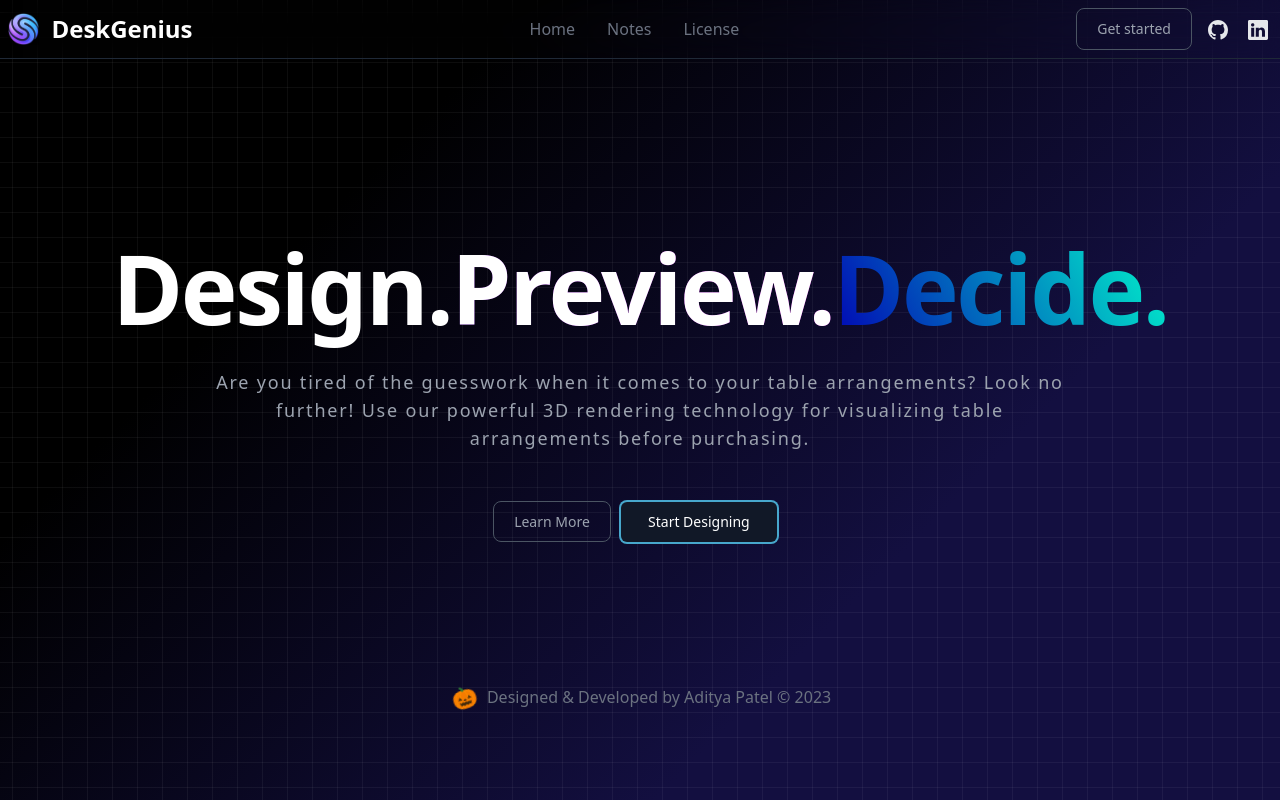
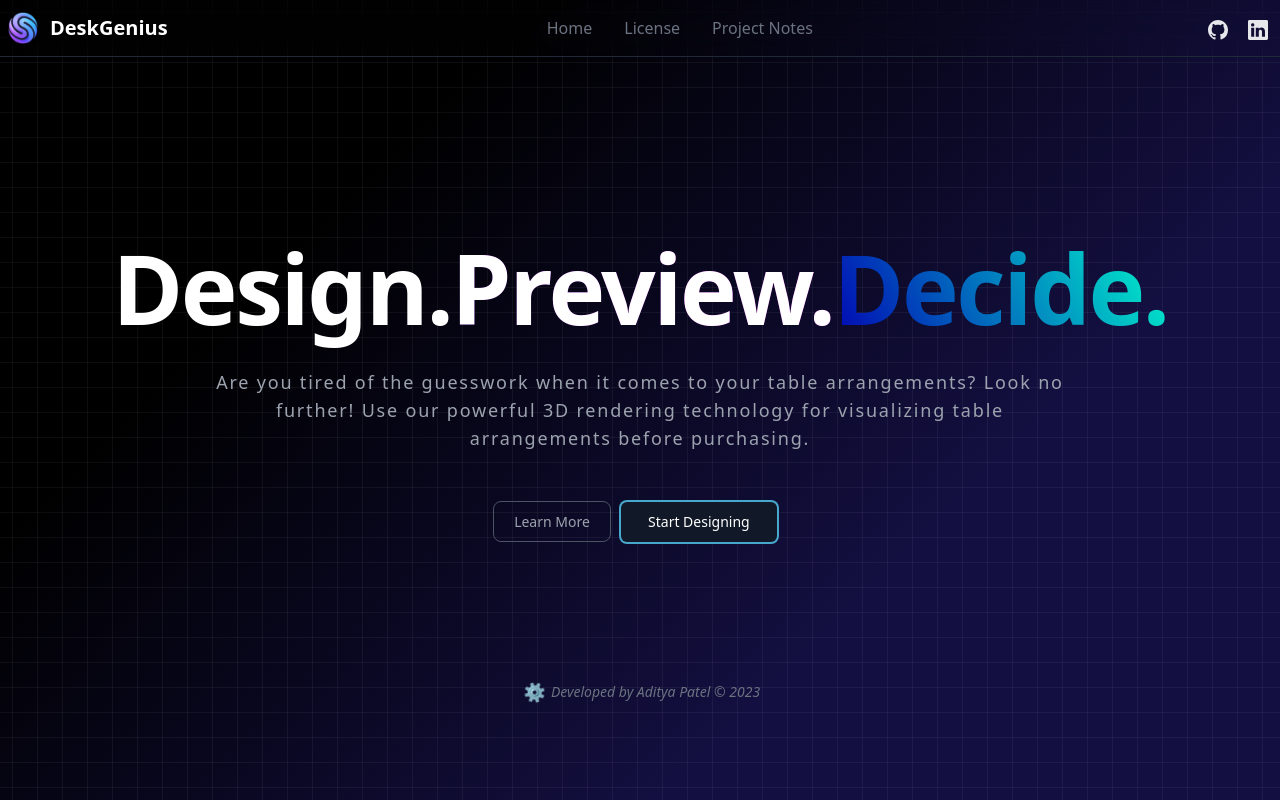
Before and after one commit to thisisadityapatel/deskgenius, a Next.js app: page / in a window 1280 px wide. Built offline with nearby package versions, Linux system fonts and the light colour scheme.

Commit message:
aaded minor changes with the header font and color for accordian buttons

```diff
--- a/src/components/AssembleHeader.js
+++ b/src/components/AssembleHeader.js
@@ -7,14 +7,14 @@ function AssembleHeader(props) {
     <>
          <nav className="backdrop-filter backdrop-blur-lg bg-opacity-90 fixed w-full z-20 top-0 left-0 border-b border-gray-800 dark:border-gray-800">
             <div className="max-w-screen-xl flex flex-wrap items-center justify-between mx-auto p-2">
-                <a href="https://deskgenius.vercel.app/" className="flex items-center">
-                    <img src="https://flowbite.com/docs/images/logo.svg" className="h-8 mr-3" alt="Flowbite Logo"/>
-                    <span className="self-center text-2xl font-semibold whitespace-nowrap dark:text-white">DeskGenius</span>
-                </a>
+            <Link href="./" className="flex items-center">
+                <img src="/companyLogo/deskgeniusLogo.png" className="h-8 mr-3" alt="Deskgenius Logo" width={30}/>
+                <span className="self-center text-xl font-semibold whitespace-nowrap dark:text-white">DeskGenius</span>
+            </Link>
             <div className="flex md:order-2">
                 <button type="button" className="text-gray-900 hover:text-white border border-gray-800 hover:bg-gray-900 focus:ring-4 focus:outline-none focus:ring-gray-300 font-medium rounded-lg text-sm px-5 py-2.5 text-center dark:border-gray-600 dark:text-gray-400 dark:hover:text-white dark:hover:bg-gray-600 dark:focus:ring-gray-800" onClick={(e) => props.resetTableConfig(e)}>Reset Room</button>
-                    <Link href="https://github.com/thisisadityapatel/deskgenius" target="_blank" className="mx-4 pt-3 text-gray-200 hover:text-gray-500"><Icon.Github size={21}/></Link>
-                    <Link href="#" className="mx-1 pt-3 text-gray-200 hover:text-gray-500"><Icon.EnvelopeFill size={21}/></Link>
+                <Link href="https://github.com/thisisadityapatel/deskgenius" target="_blank" className="mx-4 pt-3 text-gray-200 hover:text-gray-500 mb-2"><Icon.Github size={20}/></Link>
+                <Link href="https://www.linkedin.com/in/thisisadityapatel/" className="mx-1 pt-3 text-gray-200 hover:text-gray-500 mb-2"><Icon.Linkedin size={20}/></Link>
             </div>
             <div className="items-center justify-between hidden w-full md:flex md:w-auto md:order-1 font-normal" id="navbar-sticky">
                 <ul className="flex flex-col p-4 md:p-0 mt-4 rounded-lg md:flex-row md:space-x-8 md:mt-0 text-gray-500">
@@ -22,10 +22,10 @@ function AssembleHeader(props) {
                     <Link href="./" className="block py-2 pl-3 pr-4 rounded hover:bg-gray-100 md:hover:bg-transparent md:hover:text-blue-700 md:p-0 md:dark:hover:text-blue-500 dark:text-gray-500 dark:hover:bg-gray-700 dark:hover:text-white md:dark:hover:bg-transparent dark:border-gray-700" aria-current="page">Home</Link>
                 </li>
                 <li>
-                        <a href="" className="block py-2 pl-3 pr-4 rounded hover:bg-gray-100 md:hover:bg-transparent md:hover:text-blue-700 md:p-0 md:dark:hover:text-blue-500 dark:text-gray-500 dark:hover:bg-gray-700 dark:hover:text-white md:dark:hover:bg-transparent dark:border-gray-700">About</a>
+                    <Link href="/license" className="block py-2 pl-3 pr-4 rounded hover:bg-gray-100 md:hover:bg-transparent md:hover:text-blue-700 md:p-0 md:dark:hover:text-blue-500 dark:text-gray-500 dark:hover:bg-gray-700 dark:hover:text-white md:dark:hover:bg-transparent dark:border-gray-700">License</Link>
                 </li>
                 <li>
-                        <a href="" className="block py-2 pl-3 pr-4 rounded hover:bg-gray-100 md:hover:bg-transparent md:hover:text-blue-700 md:p-0 md:dark:hover:text-blue-500 dark:text-gray-500 dark:hover:bg-gray-700 dark:hover:text-white md:dark:hover:bg-transparent dark:border-gray-700">Tutorial</a>
+                    <Link href="/credits" className="block py-2 pl-3 pr-4 rounded hover:bg-gray-100 md:hover:bg-transparent md:hover:text-blue-700 md:p-0 md:dark:hover:text-blue-500 dark:text-gray-500 dark:hover:bg-gray-700 dark:hover:text-white md:dark:hover:bg-transparent dark:border-gray-700">Project Notes</Link>
                 </li>
                 </ul>
             </div>
--- a/src/components/Header.js
+++ b/src/components/Header.js
@@ -1,19 +1,19 @@
 import React from 'react'
 import Link from 'next/link'
 import * as Icon from 'react-bootstrap-icons';
+import autoprefixer from 'autoprefixer';
 
 const Header = () => {
     return (
     <nav className="backdrop-filter backdrop-blur-lg bg-opacity-90 fixed w-full z-20 top-0 left-0 border-b border-gray-800 dark:border-gray-800">
       <div className="max-w-screen-xl flex flex-wrap items-center justify-between mx-auto p-2">
-      <a href="https://deskgenius.vercel.app/" className="flex items-center">
-          <img src="/companyLogo/deskgeniusLogo.png" className="h-8 mr-3" alt="Deskgenius Logo" quality={100}/>
-          <span className="self-center text-2xl font-semibold whitespace-nowrap dark:text-white">DeskGenius</span>
-      </a>
+      <Link href="./" className="flex items-center">
+          <img src="/companyLogo/deskgeniusLogo.png" className="h-8 mr-3" alt="Deskgenius Logo" width={30}/>
+          <span className="self-center text-xl font-semibold whitespace-nowrap dark:text-white">DeskGenius</span>
+      </Link>
       <div className="flex md:order-2">
-          <a type="button" className="text-gray-900 hover:text-white border border-gray-800 hover:bg-gray-900 focus:ring-4 focus:outline-none focus:ring-gray-300 font-medium rounded-lg text-sm px-5 py-2.5 text-center dark:border-gray-600 dark:text-gray-400 dark:hover:text-white dark:hover:bg-gray-600 dark:focus:ring-gray-800" href="/assemble">Get started</a>
-          <Link href="https://github.com/thisisadityapatel/deskgenius" target="_blank" className="mx-4 pt-3 text-gray-200 hover:text-gray-500"><Icon.Github size={20}/></Link>
-          <Link href="https://www.linkedin.com/in/thisisadityapatel/" className="mx-1 pt-3 text-gray-200 hover:text-gray-500"><Icon.Linkedin size={20}/></Link>
+          <Link href="https://github.com/thisisadityapatel/deskgenius" target="_blank" className="mx-4 pt-3 text-gray-200 hover:text-gray-500 mb-2"><Icon.Github size={20}/></Link>
+          <Link href="https://www.linkedin.com/in/thisisadityapatel/" className="mx-1 pt-3 text-gray-200 hover:text-gray-500 mb-2"><Icon.Linkedin size={20}/></Link>
       </div>
       <div className="items-center justify-between hidden w-full md:flex md:w-auto md:order-1 font-normal" id="navbar-sticky">
         <ul className="flex flex-col p-4 md:p-0 mt-4 rounded-lg md:flex-row md:space-x-8 md:mt-0 text-gray-500">
@@ -21,10 +21,10 @@ const Header = () => {
             <Link href="./" className="block py-2 pl-3 pr-4 rounded hover:bg-gray-100 md:hover:bg-transparent md:hover:text-blue-700 md:p-0 md:dark:hover:text-blue-500 dark:text-gray-500 dark:hover:bg-gray-700 dark:hover:text-white md:dark:hover:bg-transparent dark:border-gray-700" aria-current="page">Home</Link>
           </li>
           <li>
-            <Link href="/credits" className="block py-2 pl-3 pr-4 rounded hover:bg-gray-100 md:hover:bg-transparent md:hover:text-blue-700 md:p-0 md:dark:hover:text-blue-500 dark:text-gray-500 dark:hover:bg-gray-700 dark:hover:text-white md:dark:hover:bg-transparent dark:border-gray-700">Notes</Link>
+            <Link href="/license" className="block py-2 pl-3 pr-4 rounded hover:bg-gray-100 md:hover:bg-transparent md:hover:text-blue-700 md:p-0 md:dark:hover:text-blue-500 dark:text-gray-500 dark:hover:bg-gray-700 dark:hover:text-white md:dark:hover:bg-transparent dark:border-gray-700">License</Link>
           </li>
           <li>
-            <Link href="/license" className="block py-2 pl-3 pr-4 rounded hover:bg-gray-100 md:hover:bg-transparent md:hover:text-blue-700 md:p-0 md:dark:hover:text-blue-500 dark:text-gray-500 dark:hover:bg-gray-700 dark:hover:text-white md:dark:hover:bg-transparent dark:border-gray-700">License</Link>
+            <Link href="/credits" className="block py-2 pl-3 pr-4 rounded hover:bg-gray-100 md:hover:bg-transparent md:hover:text-blue-700 md:p-0 md:dark:hover:text-blue-500 dark:text-gray-500 dark:hover:bg-gray-700 dark:hover:text-white md:dark:hover:bg-transparent dark:border-gray-700">Project Notes</Link>
           </li>
         </ul>
       </div>
--- a/src/pages/assemble.js
+++ b/src/pages/assemble.js
@@ -61,7 +61,7 @@ const assemble = () => {
           <div className="max-w-screen-xl flex flex-wrap items-center justify-between mx-auto p-2">
               <a href="https://deskgenius.vercel.app/" className="flex items-center">
                 <img src="/companyLogo/deskgeniusLogo.png" className="h-8 mr-3" alt="Deskgenius Logo" quality={100}/>
-                <span className="self-center text-2xl font-semibold whitespace-nowrap dark:text-white">DeskGenius</span>
+                <span className="self-center text-xl font-semibold whitespace-nowrap dark:text-white">DeskGenius</span>
               </a>
               <div className="flex md:order-2">
                   <button type="button" className="text-gray-900 hover:text-white border border-gray-800 hover:bg-gray-900 focus:ring-4 focus:outline-none focus:ring-gray-300 font-medium rounded-lg text-sm px-5 py-2.5 text-center dark:border-gray-600 dark:text-gray-400 dark:hover:text-white dark:hover:bg-gray-600 dark:focus:ring-gray-800" onClick={(e) => resetTableConfig(e)}>Reset Room</button>
@@ -74,7 +74,7 @@ const assemble = () => {
                       <Link href="./" className="block py-2 pl-3 pr-4 rounded hover:bg-gray-100 md:hover:bg-transparent md:hover:text-blue-700 md:p-0 md:dark:hover:text-blue-500 dark:text-gray-500 dark:hover:bg-gray-700 dark:hover:text-white md:dark:hover:bg-transparent dark:border-gray-700" aria-current="page">Home</Link>
                   </li>
                   <li>
-                      <Link href="./credits" className="block py-2 pl-3 pr-4 rounded hover:bg-gray-100 md:hover:bg-transparent md:hover:text-blue-700 md:p-0 md:dark:hover:text-blue-500 dark:text-gray-500 dark:hover:bg-gray-700 dark:hover:text-white md:dark:hover:bg-transparent dark:border-gray-700">Notes</Link>
+                      <Link href="./credits" className="block py-2 pl-3 pr-4 rounded hover:bg-gray-100 md:hover:bg-transparent md:hover:text-blue-700 md:p-0 md:dark:hover:text-blue-500 dark:text-gray-500 dark:hover:bg-gray-700 dark:hover:text-white md:dark:hover:bg-transparent dark:border-gray-700">Project Notes</Link>
                   </li>
                   <li>
                       <Link href="" data-modal-target="tutorialModal" data-modal-toggle="tutorialModal" className="block py-2 pl-3 pr-4 rounded hover:bg-gray-100 md:hover:bg-transparent md:hover:text-blue-700 md:p-0 md:dark:hover:text-blue-500 dark:text-gray-500 dark:hover:bg-gray-700 dark:hover:text-white md:dark:hover:bg-transparent dark:border-gray-700">Tutorial</Link>
--- a/src/pages/index.js
+++ b/src/pages/index.js
@@ -31,8 +31,8 @@ export default function Home() {
             </a>
           </div>
         </div>
-        <div className="text-center text-gray-500" style={{marginTop: '7rem'}}>
-        <span style={{fontSize: "130%"}} className="wave mx-1">🎃</span> Designed & Developed by Aditya Patel © 2023
+        <div className="text-center text-gray-500 text-sm" style={{marginTop: '7rem'}}>
+        <span style={{fontSize: "130%"}} className="wave mx-1">⚙️</span><span className='italic'>Developed by Aditya Patel © 2023</span>
         </div>
       </div>
       <div className="indexSellingStyle py-48" style={{marginTop: "20rem", borderTop: "2px solid black"}}>
```
Lines whose indentation alone changed are shown as unchanged.
